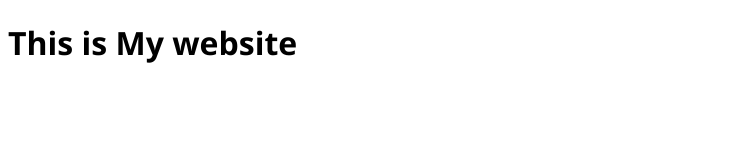
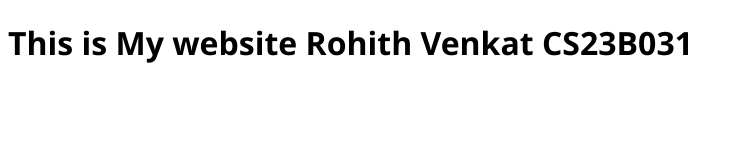
Before and after one commit to RohitVenkatMutyala/webproject2, a plain HTML site: page index.html in a window 1280 px wide. Shown: the whole page, without its empty margins (0-743 px from the left). Drawn offline with Linux system fonts and the light colour scheme.

Commit message:
Update index.html

```diff
--- a/index.html
+++ b/index.html
@@ -8,6 +8,8 @@
 <body>
     <h1 style="font-family: 'Segoe UI', Tahoma, Geneva, Verdana, sans-serif;">
         This is My website
+        Rohith Venkat
+        CS23B031
     </h1>
 </body>
 </html>
```
